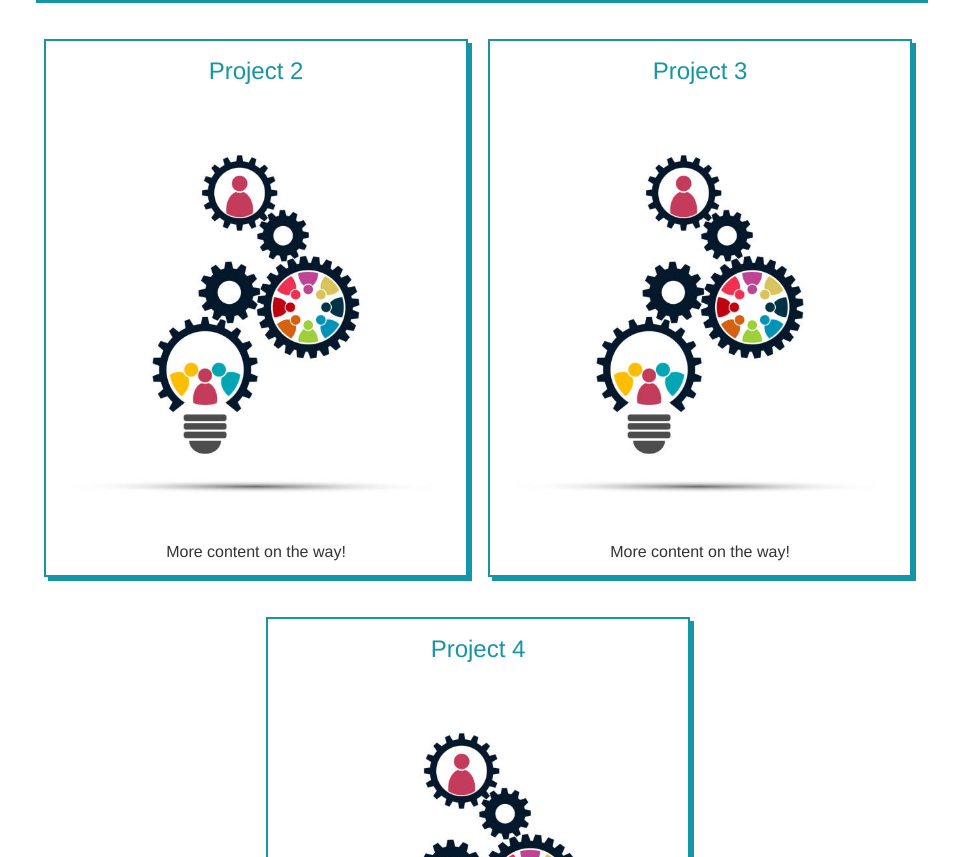
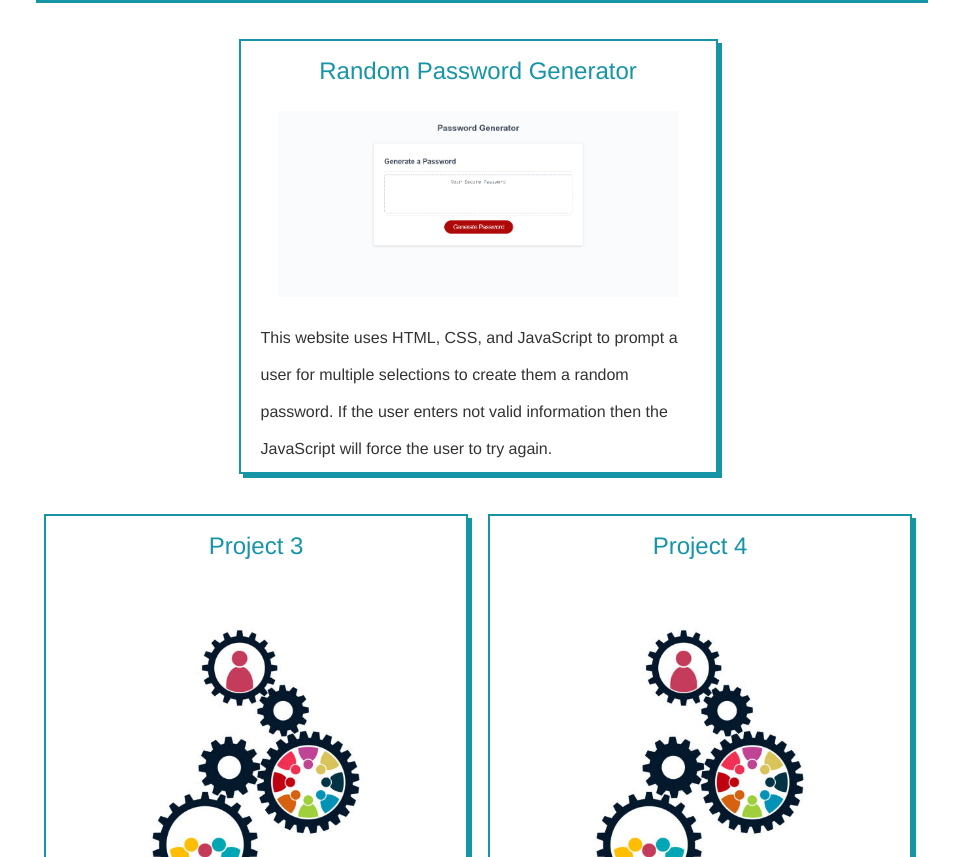
Before and after one commit to dtm589/fullstack-portfolio, a plain HTML site: page index.html in a window 1280 px wide. Shown: the part 2864-3721 px from the top of the page, without its empty margins (312-1271 px from the left). Drawn offline with Linux system fonts and the light colour scheme.

Commit message:
Updated 1 project

```diff
--- a/index.html
+++ b/index.html
@@ -139,13 +139,17 @@
                 </div>
                 <div class="card">
                     <p class="card-title">
-                        <a target="_blank" class="hoverline" href="#">Project 2</a>
+                        <a target="_blank" class="hoverline" href="https://dtm589.github.io/password-generator/">Random
+                            Password Generator</a>
                     </p>
                     <p class="card-title">
-                        <a target="_blank" href="#"><img src="assets\images\gears.jpg"></a>
+                        <a target="_blank" href="https://dtm589.github.io/password-generator/"><img
+                                src="assets\images\random-passoword-generator.PNG"></a>
                     </p>
                     <p class="card-content">
-                        More content on the way!
+                        This website uses HTML, CSS, and JavaScript to prompt a user for multiple selections to create
+                        them a random password. If the user enters not valid information then the JavaScript will force
+                        the user to try again.
                     </p>
                 </div>
                 <div class="card">
```
Also changed, not shown: assets/images/random-passoword-generator.PNG (added).
